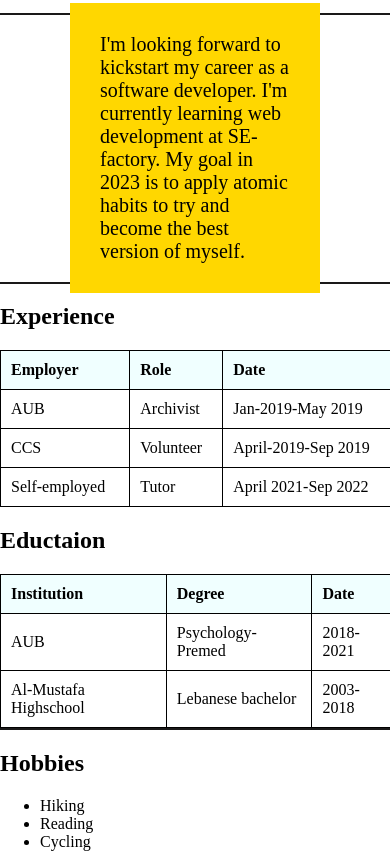
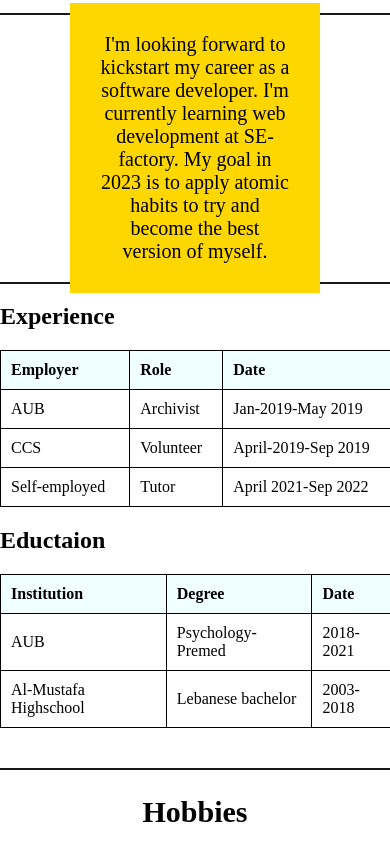
Before and after one commit to MoeShoumar/CV-Advanced-Styling, a plain HTML site: page index.html in a window 390 px wide. Shown: the part 220-1084 px from the top of the page. Drawn offline with Linux system fonts and the light colour scheme.

Commit message:
finished basic css and made it responsive

```diff
--- a/index.html
+++ b/index.html
@@ -24,7 +24,7 @@
         </p>
     </div>
 
-    <section class="body">
+    <section class="tables">
 
         <section>
             <h2>Experience</h2>
@@ -72,17 +72,16 @@
 
             </table>
         </section>
+    </section>
     <div class="section-2">
         <h2>Hobbies</h2>
         <ul>
-
             <li>Hiking</li>
             <li>Reading</li>
             <li>Cycling</li>
         </ul>
+        <a href="https://www.linkedin.com/in/mohamed-shoumar-02929914a/">Connect with me on linked in</a>
     </div>
-        <a href="https://www.linkedin.com/in/mohamed-shoumar-02929914a/">Connect with me on linked in</a>
-    </section>
 
 </body>
 
--- a/styles.css
+++ b/styles.css
@@ -46,12 +46,13 @@ img {
 }
 
 
-/* h3 {
+.tables {
     display: flex;
-    flex-direction: column;
-    justify-content: center;
-    margin: 10%;
-} */
+    justify-content: space-around;
+    padding: 0 0 40px 0;
+    flex-wrap: wrap;
+
+}
 
 .name {
     margin: 4% 0;
@@ -61,10 +62,6 @@ img {
 
 h3 {
     font-size: 28px;
-}
-
-.section-2 {
-    border-top: 2px solid #1a1919;
 }
 
 .first-parag {
@@ -78,11 +75,18 @@ h3 {
 }
 
 p {
-    display: flex;
-    flex-direction: row;
-    justify-content: center;
-    align-items: center;
     font-size: 20px;
     padding: 30px;
     background: gold;
+    text-align: center;
 }
+
+.section-2 {
+    display: flex;
+    justify-content: center;
+    flex-direction: column;
+    align-items: center;
+    border-top: 2px solid #1a1919;
+    font-size: 20px;
+    margin-bottom: 40px;
+}
```
Lines whose indentation alone changed are shown as unchanged.
